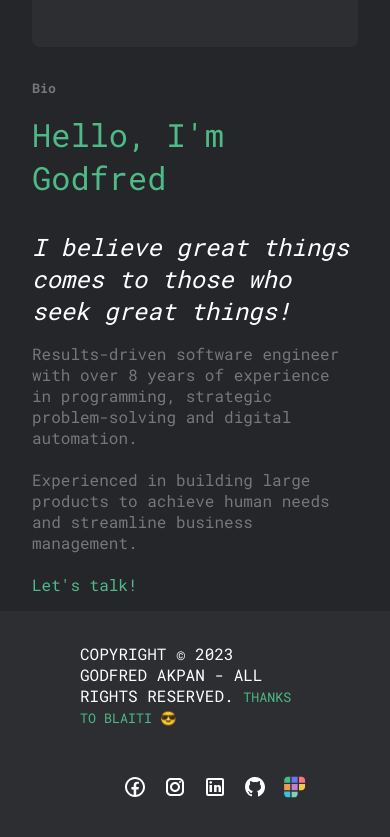
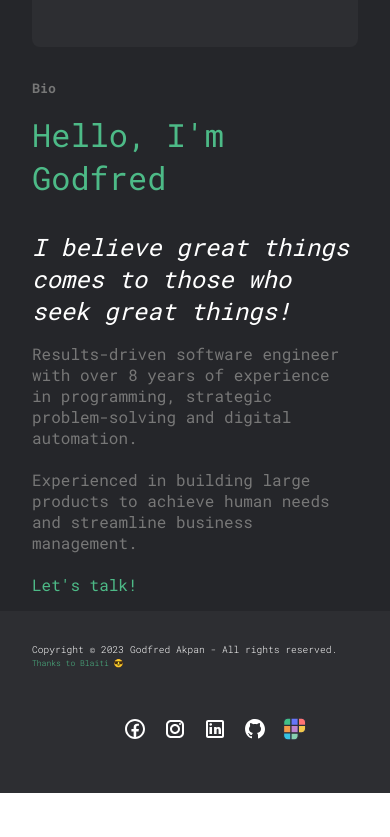
Before and after one commit to godfredakpan/portfolio, a Next.js app: page / in a window 390 px wide. Shown: the part 1276-2113 px from the top of the page. After the commit the page ends 2069 px from the top, so only its background shows below. Built offline with nearby package versions, Linux system fonts and the light colour scheme.

Commit message:
update changes

```diff
--- a/styles/globals.css
+++ b/styles/globals.css
@@ -146,9 +146,9 @@ footer {
   padding: 2rem 5rem;
 }
 footer span {
-  font-size: 1rem;
-  font-weight: 500;
-  text-transform: uppercase;
+  font-size: 0.6rem;
+  font-weight: 200;
+  /* text-transform: uppercase; */
 }
 footer ul li {
   list-style-type: none;
@@ -186,13 +186,16 @@ footer ul li {
     flex-direction: row !important;
     justify-content: space-between !important;
   }
+  footer {
+    padding: 2rem 2rem;
+  }
   /* Footer */
   footer ul {
     column-gap: 1rem;
     flex-direction: row !important;
   }
   footer ul li {
-    margin-left: 0;
+    margin-left: 0 !important;
   }
 
   .partners {
```
